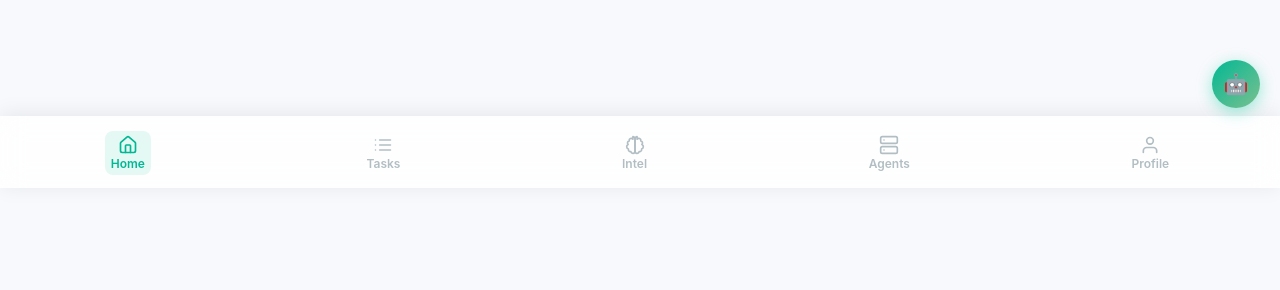
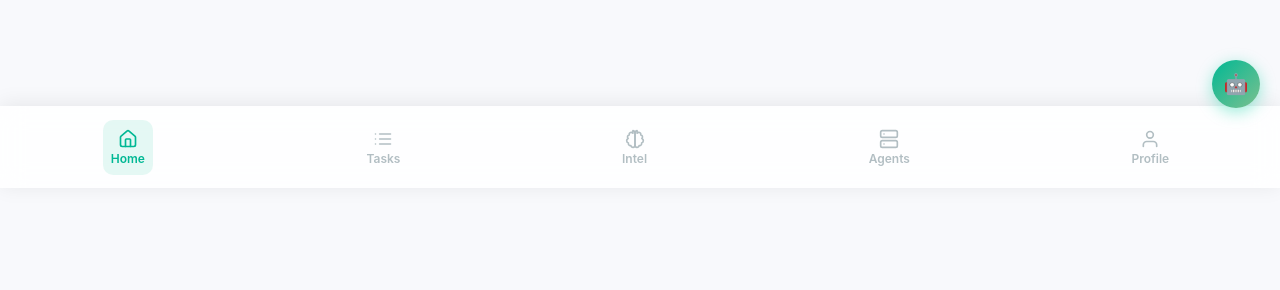
Before and after one commit to terrencelamkinet/GGDev, a Flask app: page / in a window 1280 px wide. Shown: the part 612-902 px from the top of the page. Before the commit the page ends 787 px from the top, so only its background shows below. Run offline with Flask 3, Linux system fonts and the light colour scheme; data that the repository does not hold is empty; parts of the project's set-up code (start-up, migrations or seed data) failed here and were passed over; some libraries are stand-ins or nearby versions.

Commit message:
fix: nav buttons +10px height, nav-h 72→82px

```diff
--- a/gg-dashboard/static/styles.css
+++ b/gg-dashboard/static/styles.css
@@ -28,7 +28,7 @@
   --white: #1a1d26;
   --radius: 20px;
   --radius-sm: 14px;
-  --nav-h: 72px;
+  --nav-h: 82px;
   --safe-top: env(safe-area-inset-top, 0px);
   --safe-bottom: env(safe-area-inset-bottom, 0px);
 }
@@ -90,8 +90,8 @@
 /* ===== NAV ITEMS ===== */
 .nav-item {
   text-align: center; color: var(--text-dim); text-decoration: none;
-  padding: 4px 6px; border-radius: 8px; font-size: 12px; font-weight: 600;
-  display: flex; flex-direction: column; align-items: center; gap: 1px;
+  padding: 9px 8px; border-radius: 10px; font-size: 12px; font-weight: 600;
+  display: flex; flex-direction: column; align-items: center; gap: 2px;
 }
 .nav-item.active { color: var(--accent); background: var(--accent-dim); }
 
@@ -248,7 +248,7 @@ body {
   flex: 1; display: flex; flex-direction: column; align-items: center;
   gap: 2px; background: none; border: none; color: var(--text-dim);
   font-size: 12px; font-weight: 600; cursor: pointer;
-  padding: 10px 0 6px; transition: all 0.15s;
+  padding: 16px 0 8px; transition: all 0.15s;
   -webkit-tap-highlight-color: transparent; position: relative;
 }
 .nav-tab .nav-icon { font-size: 24px; transition: transform 0.15s; }
```
